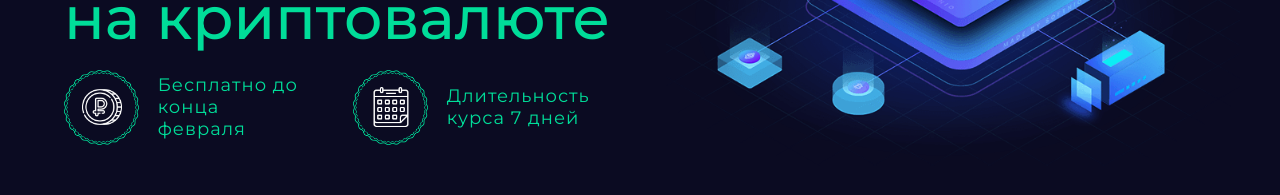
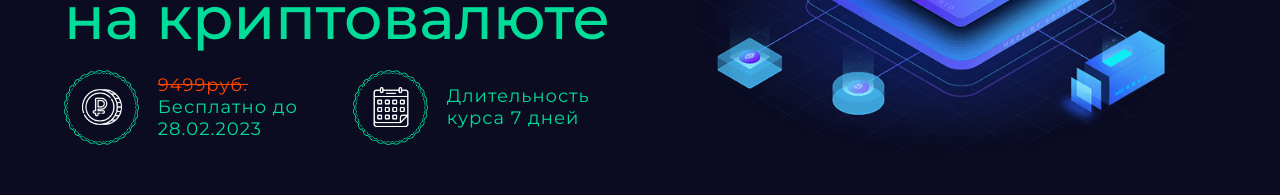
Before and after one commit to pirateDev1/new, a React (Create React App) app: page / in a window 1280 px wide. Shown: the part 326-521 px from the top of the page. Built offline with nearby package versions, Linux system fonts and the light colour scheme.

Commit message:
add price

```diff
--- a/src/modules/Main/components/IconsSection/IconsSection.jsx
+++ b/src/modules/Main/components/IconsSection/IconsSection.jsx
@@ -2,20 +2,15 @@ import React from "react"
 import styles from "./IconsSection.module.css"
 import { CustomIconDescription } from "modules/common/components/CustomIconDescription"
 import { rubleImg, timeImg } from "assets/pictures/main"
+import { OfferMain } from "./components"
 
 function IconsSection() {
-    return (
-        <div className={styles.container}>
-            <CustomIconDescription
-                text="Бесплатно до конца февраля"
-                img={rubleImg}
-            />
-            <CustomIconDescription
-                text="Длительность курса 7 дней"
-                img={timeImg}
-            />
-        </div>
-    )
+  return (
+    <div className={styles.container}>
+      <CustomIconDescription element={<OfferMain />} img={rubleImg} />
+      <CustomIconDescription text="Длительность курса 7 дней" img={timeImg} />
+    </div>
+  )
 }
 
 export default IconsSection
--- /dev/null
+++ b/src/modules/Main/components/IconsSection/components/OfferMain.jsx
@@ -0,0 +1,14 @@
+import React from "react"
+import styles from "./OfferMain.module.css"
+
+function OfferMain() {
+  return (
+    <p className={styles.text}>
+      <span className={styles.price}>9499руб.</span>
+      <br />
+      Бесплатно до 28.02.2023
+    </p>
+  )
+}
+
+export default OfferMain
--- /dev/null
+++ b/src/modules/Main/components/IconsSection/components/OfferMain.module.css
@@ -0,0 +1,11 @@
+.text {
+  max-width: 150px;
+  letter-spacing: 1px;
+  font-size: 18px;
+  color: var(--secondary-color);
+}
+
+.price {
+  color: orangered;
+  text-decoration: line-through;
+}
--- /dev/null
+++ b/src/modules/Main/components/IconsSection/components/index.js
@@ -0,0 +1,2 @@
+import OfferMain from "./OfferMain";
+export {OfferMain}
--- a/src/modules/common/components/CustomIconDescription/CustomIconDescription.jsx
+++ b/src/modules/common/components/CustomIconDescription/CustomIconDescription.jsx
@@ -3,6 +3,7 @@ import styles from "./CustomIconDescription.module.css"
 import { borderImg } from "assets/pictures/main"
 
 function CustomIconDescription({
+  element,
   text,
   img,
   wrapperClassName,
@@ -19,7 +20,10 @@ function CustomIconDescription({
           className={`${styles.icon} ${imgClassName || ""}`}
         />
       </div>
+      {text && (
         <p className={`${styles.text} ${textClassName || ""}`}>{text}</p>
+      )}
+      {element}
     </div>
   )
 }
```
Also changed, not shown: src/modules/Offer/components/OffersList/OffersList.jsx (indentation only). Lines whose indentation alone changed are shown as unchanged.
